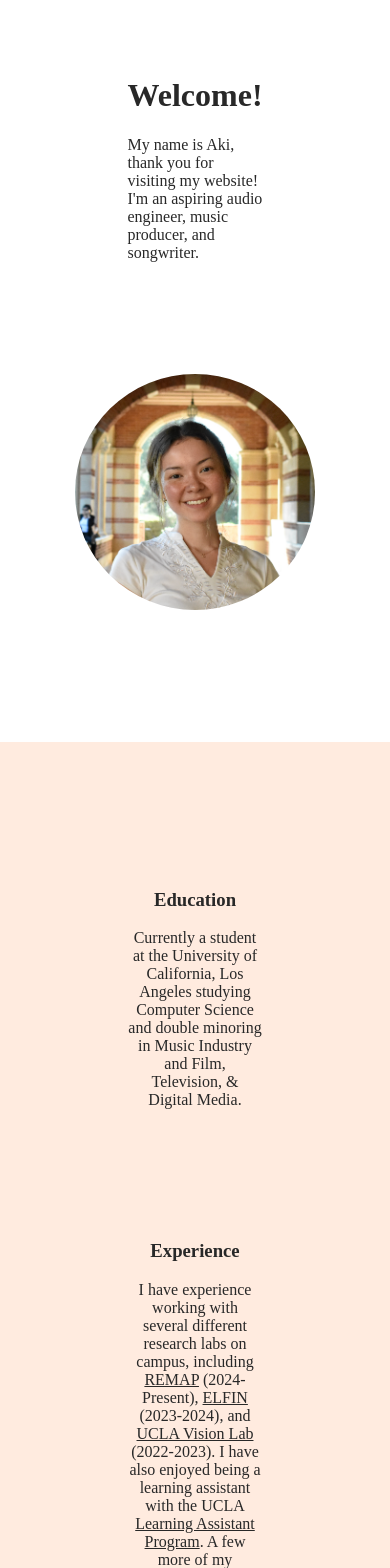
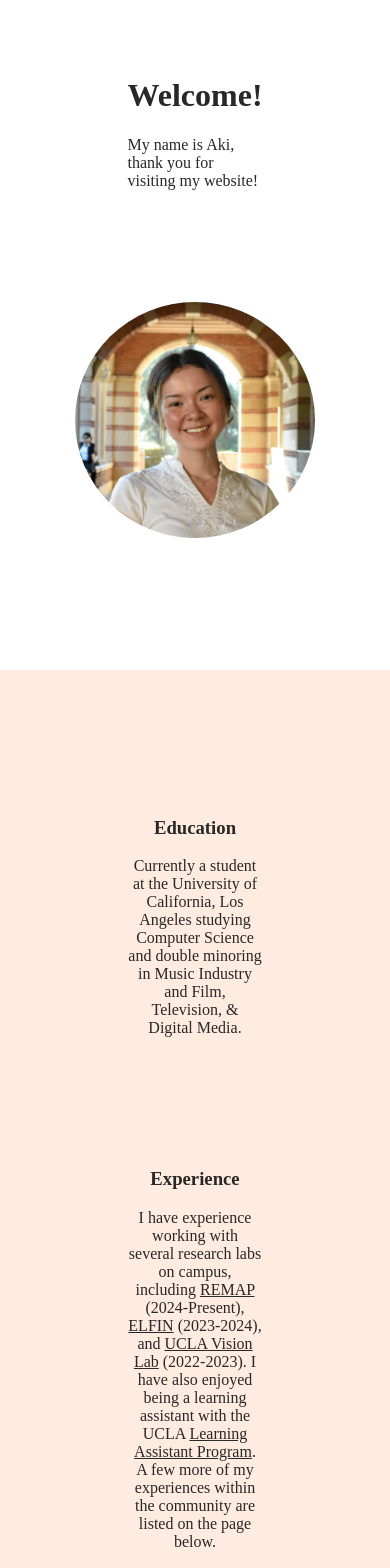
Before and after one commit to aki0501/aki0501.github.io, a React (Create React App) app: page / in a window 390 px wide. Shown: the part 220-1788 px from the top of the page. Built offline with nearby package versions, Linux system fonts and the light colour scheme.

Commit message:
Fix phone layout

```diff
--- a/src/components/AboutMe.js
+++ b/src/components/AboutMe.js
@@ -10,7 +10,7 @@ export default function Highlight1() {
 
             <section class="section">
             <h3>Experience</h3>
-            <p>I have experience working with several different research labs on campus, including <a href="https://remap.ucla.edu/" target="_blank">REMAP</a> (2024-Present), <a href="https://elfin.igpp.ucla.edu/" target="_blank">ELFIN</a> (2023-2024), and <a href="http://vision.ucla.edu/" target="_blank">UCLA Vision Lab</a> (2022-2023). I have also enjoyed being a learning assistant with the UCLA <a href="https://ceils.ucla.edu/learning-communities-trainings/learning-assistant-program/prospective-learning-assistant/" target="_blank">Learning Assistant Program</a>. A few more of my experiences within the community are listed on the page below.</p>
+            <p>I have experience working with several research labs on campus, including <a href="https://remap.ucla.edu/" target="_blank">REMAP</a> (2024-Present), <a href="https://elfin.igpp.ucla.edu/" target="_blank">ELFIN</a> (2023-2024), and <a href="http://vision.ucla.edu/" target="_blank">UCLA Vision Lab</a> (2022-2023). I have also enjoyed being a learning assistant with the UCLA <a href="https://ceils.ucla.edu/learning-communities-trainings/learning-assistant-program/prospective-learning-assistant/" target="_blank">Learning Assistant Program</a>. A few more of my experiences within the community are listed on the page below.</p>
 
             </section>
 
--- a/src/components/Intro.css
+++ b/src/components/Intro.css
@@ -15,3 +15,12 @@
 .text {
   max-width: 22rem;
 }
+
+#page { width:100%;}
+@media (min-width:768px) {
+    #page {
+        width:600px;
+        margin-left:auto;
+        margin-right:auto;
+        }
+}
--- a/src/components/Intro.js
+++ b/src/components/Intro.js
@@ -6,8 +6,9 @@ export default function Intro() {
         <div className="intro">
             <div className="section">
                 <div className="text">
+                    <meta name="viewport" content="width=device-width, initial-scale=1"/>
                     <h1>Welcome!</h1>
-                    <p>My name is Aki, thank you for visiting my website! I'm an aspiring audio engineer, music producer, and songwriter.</p>
+                    <p>My name is Aki, thank you for visiting my website!</p>
                 </div>
             </div>
 
```
